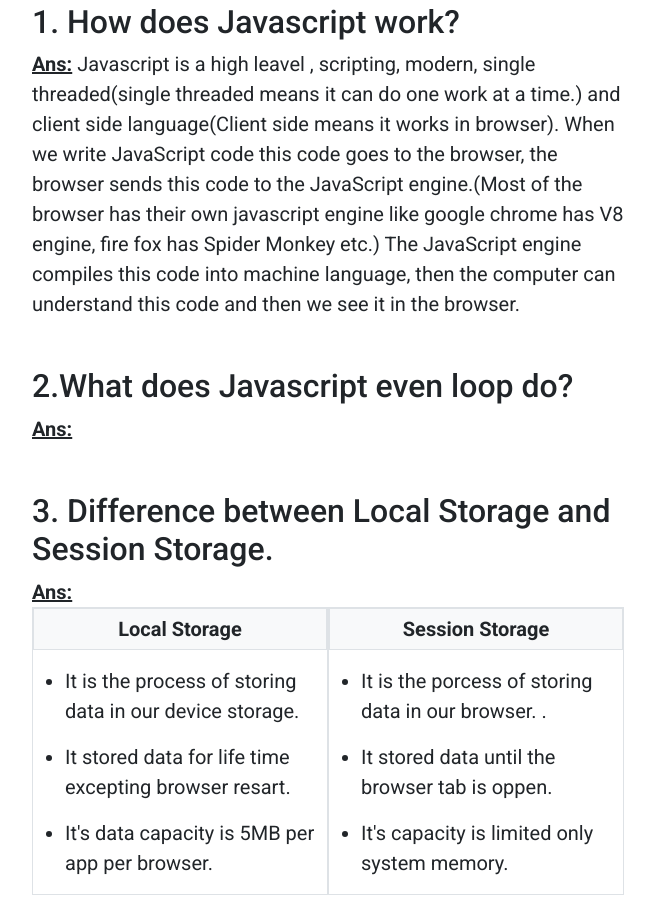
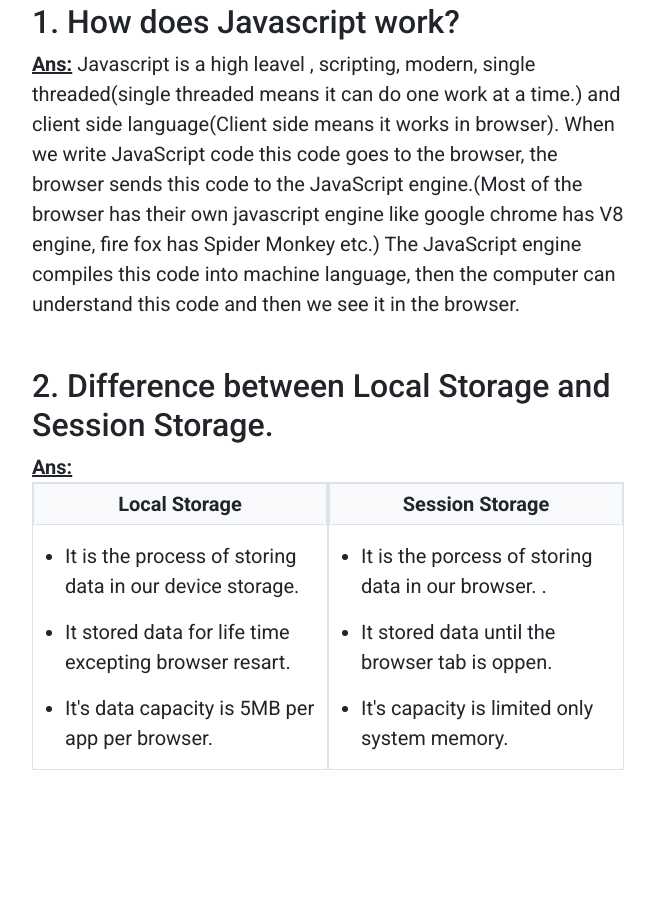
Before and after one commit to Omarfaruk05/insta-shohor-ass-7, a plain HTML site: page index.html in a window 1280 px wide. Shown: the part 1569-2488 px from the top of the page, without its empty margins (312-967 px from the left). After the commit the page ends 2363 px from the top, so only its background shows below. Drawn offline with nearby package versions, Linux system fonts and the light colour scheme.

Commit message:
updating

```diff
--- a/index.html
+++ b/index.html
@@ -83,11 +83,7 @@
                 <p> <u class="fw-bold">Ans:</u> Javascript is a high leavel , scripting, modern, single threaded(single threaded means it can do one work at a time.) and client side language(Client side means it works in browser). When we write JavaScript code this code goes to the browser, the browser sends this code to the JavaScript engine.(Most of the browser has their own javascript engine like google chrome has V8 engine, fire fox has Spider Monkey etc.) The JavaScript engine compiles this code into machine language, then the computer can understand this code and then we see it in the browser.</p>
             </div>
             <div class="mt-5">
-                <h2>2.What does Javascript even loop do?</h2>
-                <p> <u class="fw-bold">Ans:</u> </p>
-            </div>
-            <div class="mt-5">
-                <h2>3. Difference between Local Storage and Session Storage. </h2>
+                <h2>2. Difference between Local Storage and Session Storage. </h2>
                 <u class="fw-bold">Ans:</u>
                 <div class="d-flex">
                     <div class="w-50 border">
```
